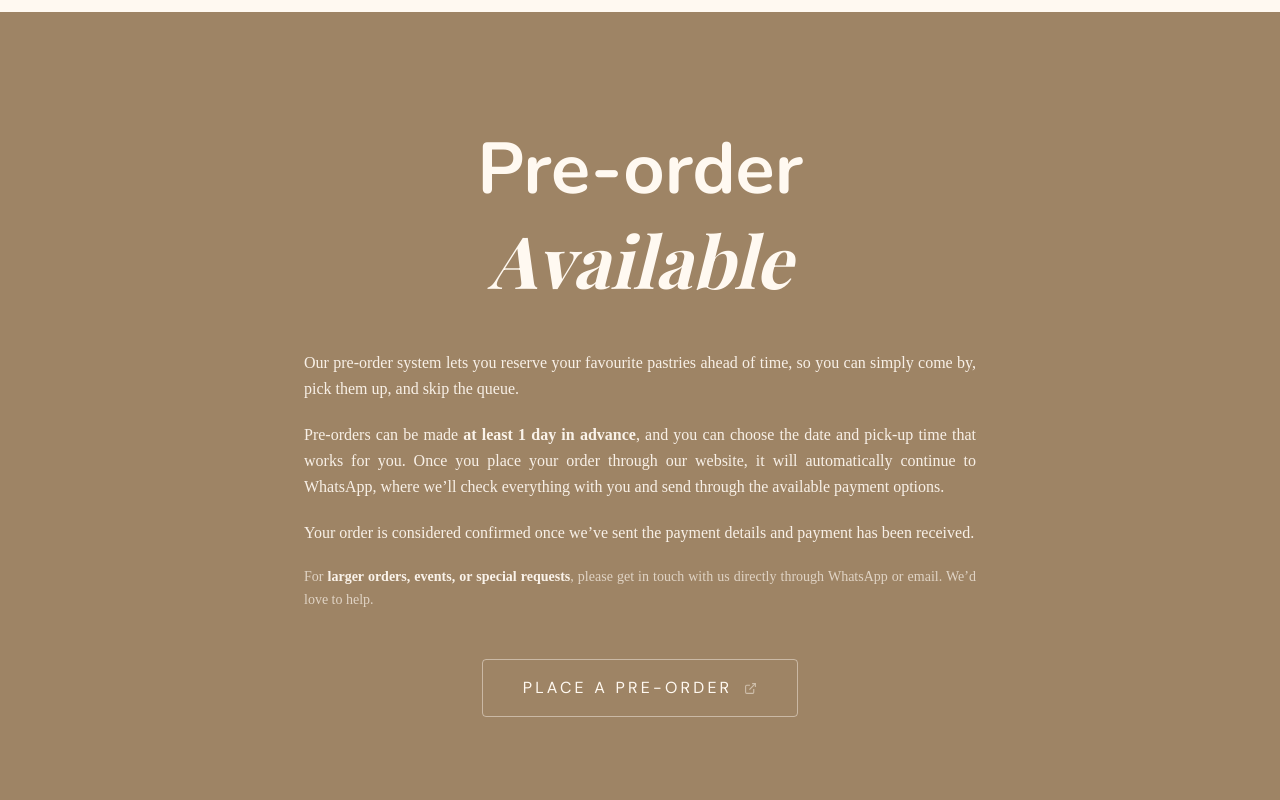
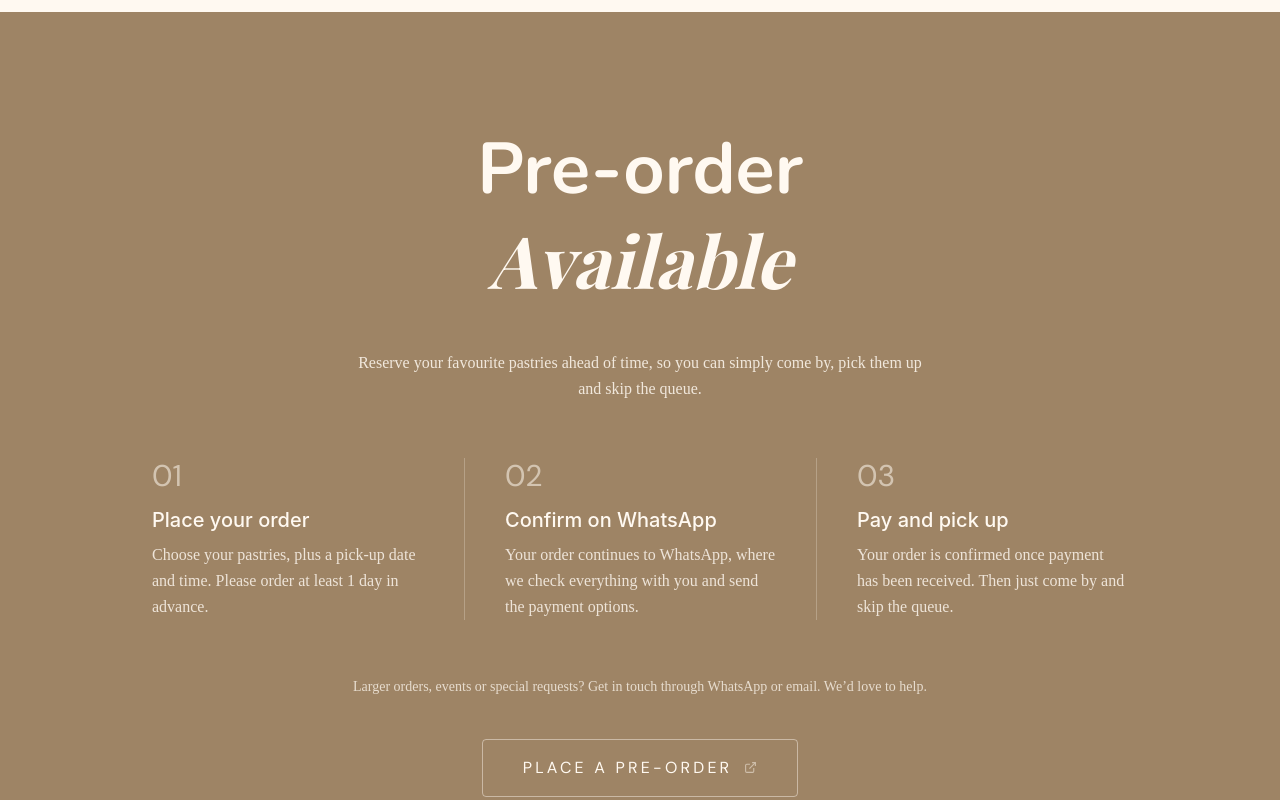
Before and after one commit to BeatrixBlaine/Blond-Website, a React (Vite) app: page / in a window 1280 px wide. Shown: the part 5180-5980 px from the top of the page. Built offline with nearby package versions, Linux system fonts and the light colour scheme; a web font is replaced by a local one.

Commit message:
pre-order section updates, added numbered steps

```diff
--- a/src/pages/Home.tsx
+++ b/src/pages/Home.tsx
@@ -212,6 +212,25 @@ const MENU_GROUPS = [
   { key: "sweet", title: "Sweet", items: [...CROISSANT_COLS[0], ...CROISSANT_COLS[1]] },
   { key: "savoury", title: "Savoury", items: CROISSANT_COLS[2] },
   { key: "cookies", title: "Cookies", items: COOKIES },
+];
+
+// Pre-order steps
+const ORDER_STEPS = [
+  {
+    n: "01",
+    title: "Place your order",
+    desc: "Choose your pastries, plus a pick-up date and time. Please order at least 1 day in advance.",
+  },
+  {
+    n: "02",
+    title: "Confirm on WhatsApp",
+    desc: "Your order continues to WhatsApp, where we check everything with you and send the payment options.",
+  },
+  {
+    n: "03",
+    title: "Pay and pick up",
+    desc: "Your order is confirmed once payment has been received. Then just come by and skip the queue.",
+  },
 ];
 
 const GALLERY_IMAGES = [
@@ -912,7 +931,7 @@ export default function Home({ cartItems }: HomeProps) {
       {/* ── Order ── */}
       <section id="order" className="py-28 relative overflow-hidden" style={{ backgroundColor: BRAND }}>
 
-        <div className="relative max-w-4xl mx-auto px-6 lg:px-12 text-center">
+        <div className="relative max-w-6xl mx-auto px-6 lg:px-12 text-center">
 
           <h2
             className="text-5xl md:text-7xl mb-10 leading-tight"
@@ -922,33 +941,33 @@ export default function Home({ cartItems }: HomeProps) {
             <em style={{ fontFamily: "'Playfair Display', Georgia, serif" }}>Available</em>
           </h2>
 
-          <div className="max-w-2xl mx-auto space-y-5 mb-12 text-left">
-            <p className="leading-relaxed font-sans font-light text-justify" style={{ color: `rgba(255,249,241,0.93)` }}>
-             Our pre-order system lets you reserve your favourite pastries ahead of time,
-             so you can simply come by, pick them up, and skip the queue.
-            </p>
-            <p className="leading-relaxed font-sans font-light text-justify" style={{ color: `rgba(255,249,241,0.93)` }}>
-              Pre-orders can be made <span
-                className="font-extrabold"
-                style={{ color: `rgba(255,249,241,0.95)` }}
-              >at least 1 day in advance</span>, and you
-              can choose the date and pick-up time that works for you. Once
-              you place your order through our website, it will automatically
-              continue to WhatsApp, where we’ll check everything with you and send through the available payment options.
-            </p>
-            <p className="leading-relaxed font-sans font-light text-justify" style={{ color: `rgba(255,249,241,0.93)` }}>
-              Your order is considered confirmed once we’ve sent the
-              payment details and payment has been received.
-            </p>
-            <p className="text-sm leading-relaxed font-sans text-justify" style={{ color: `rgba(255,249,241,0.68)` }}>
-              For <span
-                className="font-bold"
-                style={{ color: `rgba(255,249,241,0.95)` }}
-              >larger orders, events, or special requests</span>,
-              please get in touch with us directly through WhatsApp or email.
-              We’d love to help.
-            </p>
+          <p className="max-w-xl mx-auto mb-14 leading-relaxed font-sans font-light" style={{ color: `rgba(255,249,241,0.85)` }}>
+            Reserve your favourite pastries ahead of time, so you can simply come by, pick them up and skip the queue.
+          </p>
+
+          <div className="grid grid-cols-1 md:grid-cols-3 gap-10 md:gap-0 mb-14 text-left">
+            {ORDER_STEPS.map((step, i) => (
+              <div
+                key={step.n}
+                className={`md:px-10 ${i > 0 ? "md:border-l" : ""}`}
+                style={{ borderColor: `rgba(255,249,241,0.25)` }}
+              >
+                <div className="font-display text-3xl mb-3" style={{ color: `rgba(255,249,241,0.55)` }}>
+                  {step.n}
+                </div>
+                <div className="text-xl font-sans font-medium mb-2" style={{ color: BG }}>
+                  {step.title}
+                </div>
+                <p className="font-sans font-light leading-relaxed" style={{ color: `rgba(255,249,241,0.82)` }}>
+                  {step.desc}
+                </p>
+              </div>
+            ))}
           </div>
+
+          <p className="text-sm leading-relaxed font-sans font-light mb-10" style={{ color: `rgba(255,249,241,0.75)` }}>
+            Larger orders, events or special requests? Get in touch through WhatsApp or email. We’d love to help.
+          </p>
 
           <button
             onClick={() => {
```
